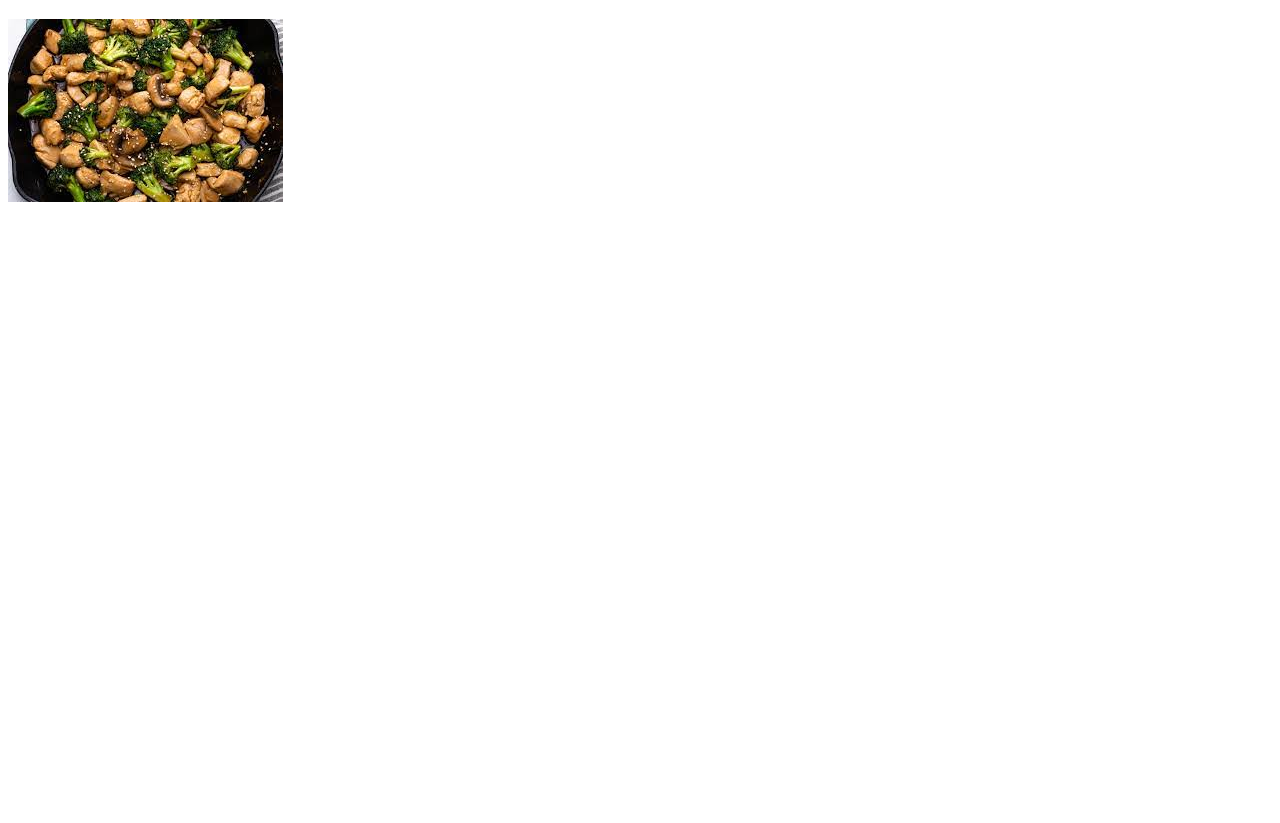
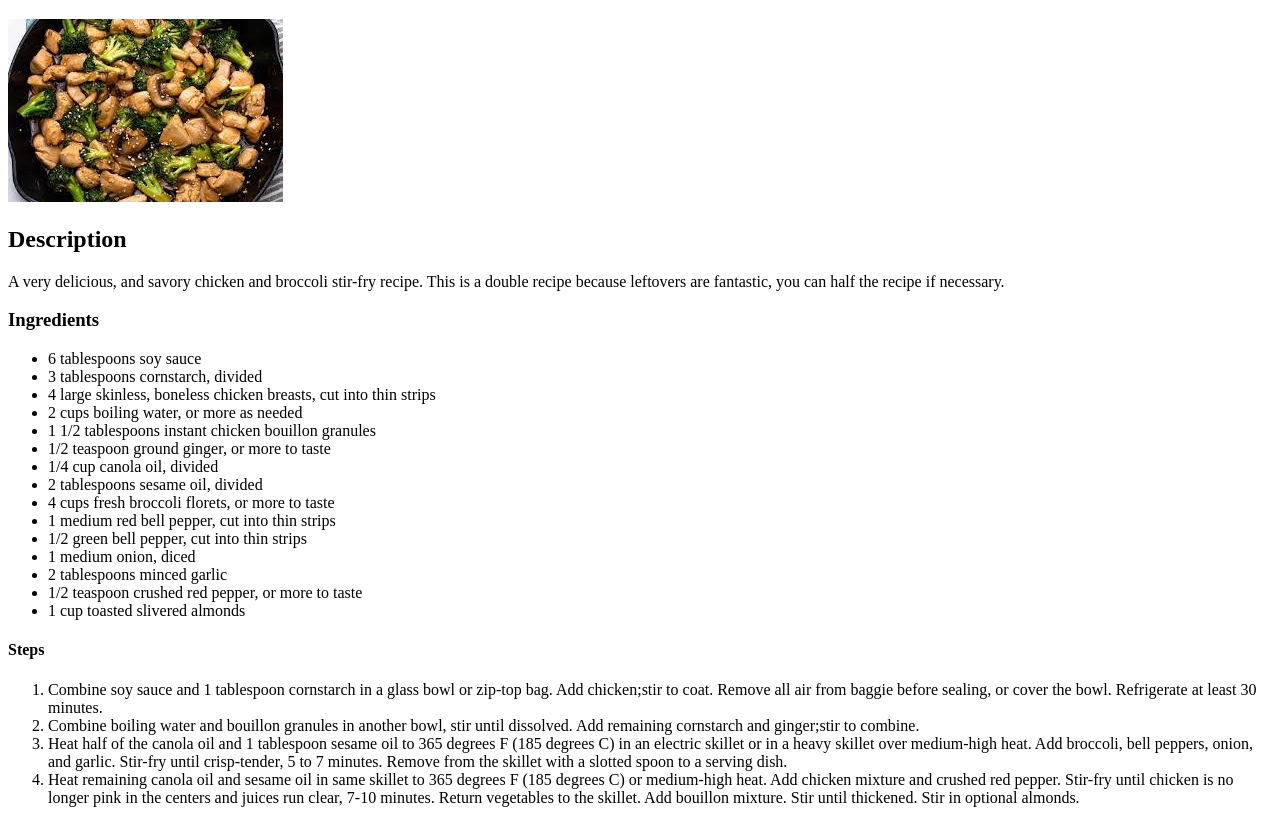
Before and after one commit to ConnectMinimum8696/odin-recipes, a plain HTML site: page recipes/chicken-and-broccoli-stir-fry.html in a window 1280 px wide. Shown: the part 61-884 px from the top of the page. Before the commit the page ends 800 px from the top, so only its background shows below. Drawn offline with Linux system fonts and the light colour scheme.

Commit message:
Odin Recipes Project
Added new image chicken-parmesan.jpeg and new page recipes/chicken-parmesan.html
Modified index page to add new page and modified chicken and broccoli stir-fry page.

```diff
--- a/recipes/chicken-and-broccoli-stir-fry.html
+++ b/recipes/chicken-and-broccoli-stir-fry.html
@@ -8,6 +8,32 @@
     <body>
         <h1>Chicken and Broccoli Stir-fry</h1>
         <img src="../images/chicken-and-broccoli-stir-fry.jpeg">
-
+        <h2>Description</h2>
+        <p>A very delicious, and savory chicken and broccoli stir-fry recipe. This is a double recipe because leftovers are fantastic, you can half the recipe if necessary.</p>
+        <h3>Ingredients</h3>
+        <ul>
+            <li>6 tablespoons soy sauce</li>
+            <li>3 tablespoons cornstarch, divided</li>
+            <li>4 large skinless, boneless chicken breasts, cut into thin strips</li>
+            <li>2 cups boiling water, or more as needed</li>
+            <li>1 1/2 tablespoons instant chicken bouillon granules</li>
+            <li>1/2 teaspoon ground ginger, or more to taste</li>
+            <li>1/4 cup canola oil, divided</li>
+            <li>2 tablespoons sesame oil, divided</li>
+            <li>4 cups fresh broccoli florets, or more to taste</li>
+            <li>1 medium red bell pepper, cut into thin strips</li>
+            <li>1/2 green bell pepper, cut into thin strips</li>
+            <li>1 medium onion, diced</li>
+            <li>2 tablespoons minced garlic</li>
+            <li>1/2 teaspoon crushed red pepper, or more to taste</li>
+            <li>1 cup toasted slivered almonds</li>
+        </ul>
+        <h4>Steps</h4>
+        <ol>
+            <li>Combine soy sauce and 1 tablespoon cornstarch in a glass bowl or zip-top bag. Add chicken;stir to coat. Remove all air from baggie before sealing, or cover the bowl. Refrigerate at least 30 minutes.</li>
+            <li>Combine boiling water and bouillon granules in another bowl, stir until dissolved. Add remaining cornstarch and ginger;stir to combine.</li>
+            <li>Heat half of the canola oil and 1 tablespoon sesame oil to 365 degrees F (185 degrees C) in an electric skillet or in a heavy skillet over medium-high heat. Add broccoli, bell peppers, onion, and garlic. Stir-fry until crisp-tender, 5 to 7 minutes. Remove from the skillet with a slotted spoon to a serving dish.</li>
+            <li>Heat remaining canola oil and sesame oil in same skillet to 365 degrees F (185 degrees C) or medium-high heat. Add chicken mixture and crushed red pepper. Stir-fry until chicken is no longer pink in the centers and juices run clear, 7-10 minutes. Return vegetables to the skillet. Add bouillon mixture. Stir until thickened. Stir in optional almonds.</li>
+        </ol>
     </body>
 </html>
```
Also changed, not shown: index.html (+4 -1 lines), recipes/chicken-parmesan.html (added, +40 -0 lines), images/chicken-parmesan.jpeg (added).
